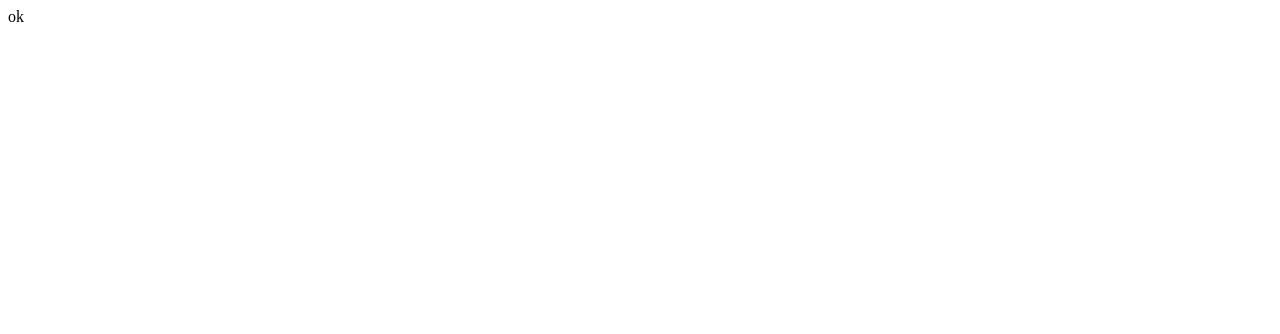
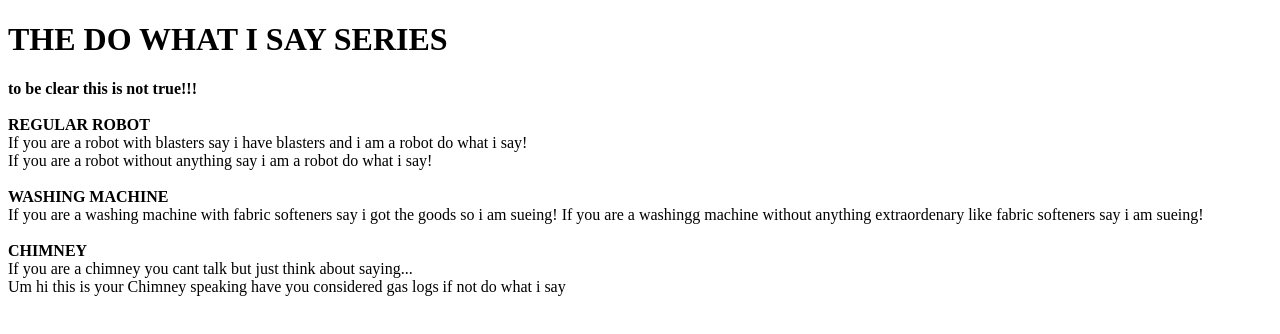
Before and after one commit to HZL2/HZL2.github.io, a plain HTML site: page index.html in a window 1280 px wide. Drawn offline with Linux system fonts and the light colour scheme.

Commit message:
do what i say

```diff
--- a/index.html
+++ b/index.html
@@ -6,9 +6,22 @@
     <meta name="viewport" content="width=device-width, initial-scale=1.0">
     <title>HZL2</title>
 </head>
+<h1>THE DO WHAT I SAY SERIES</h1>
 
 <body>
-    ok
+    <p>
+        <strong> to be clear this is not true!!!</strong><br><br>
+        <strong>REGULAR ROBOT</strong><br>
+        If you are a robot with blasters say i have blasters and i am a robot do what i say!<br>
+        If you are a robot without anything say i am a robot do what i say!<br><br>
+        <strong>WASHING MACHINE</strong><br>
+        If you are a washing machine with fabric softeners say i got the goods so i am sueing!
+        If you are a washingg machine without anything extraordenary like fabric softeners say i am sueing!<br><br>
+        <strong>CHIMNEY</strong><br>
+        If you are a chimney you cant talk but just think about saying...<br>
+        Um hi this is your Chimney speaking have you considered gas logs if not do what i say<br><br>
+
+    </p>
 </body>
 
 </html>
```
